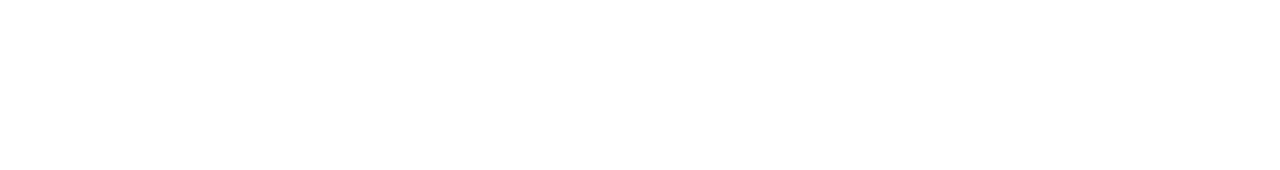
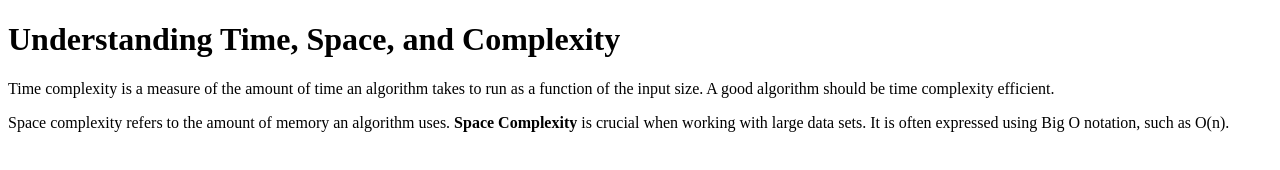
Before and after one commit to acciojob/time-and-space-complexity-durgaprasad-B-7997, a website: page main.html in a window 1280 px wide. Drawn offline with Linux system fonts and the light colour scheme.

Commit message:
created a submission

```diff
--- a/main.html
+++ b/main.html
@@ -8,6 +8,18 @@
 
 <body>
 	<!-- the entire body must be written by student -->
+	<h1>Understanding Time, Space, and Complexity</h1>
+
+<p>
+  Time complexity is a measure of the amount of time an algorithm takes to run as a function of the input size.
+  A good algorithm should be time complexity efficient.
+</p>
+
+<p>
+  Space complexity refers to the amount of memory an algorithm uses.
+  <b>Space Complexity</b> is crucial when working with large data sets.
+  It is often expressed using Big O notation, such as O(n).
+</p>
     <script type="text/javascript" src="./script.js">
 </script>
 
```
